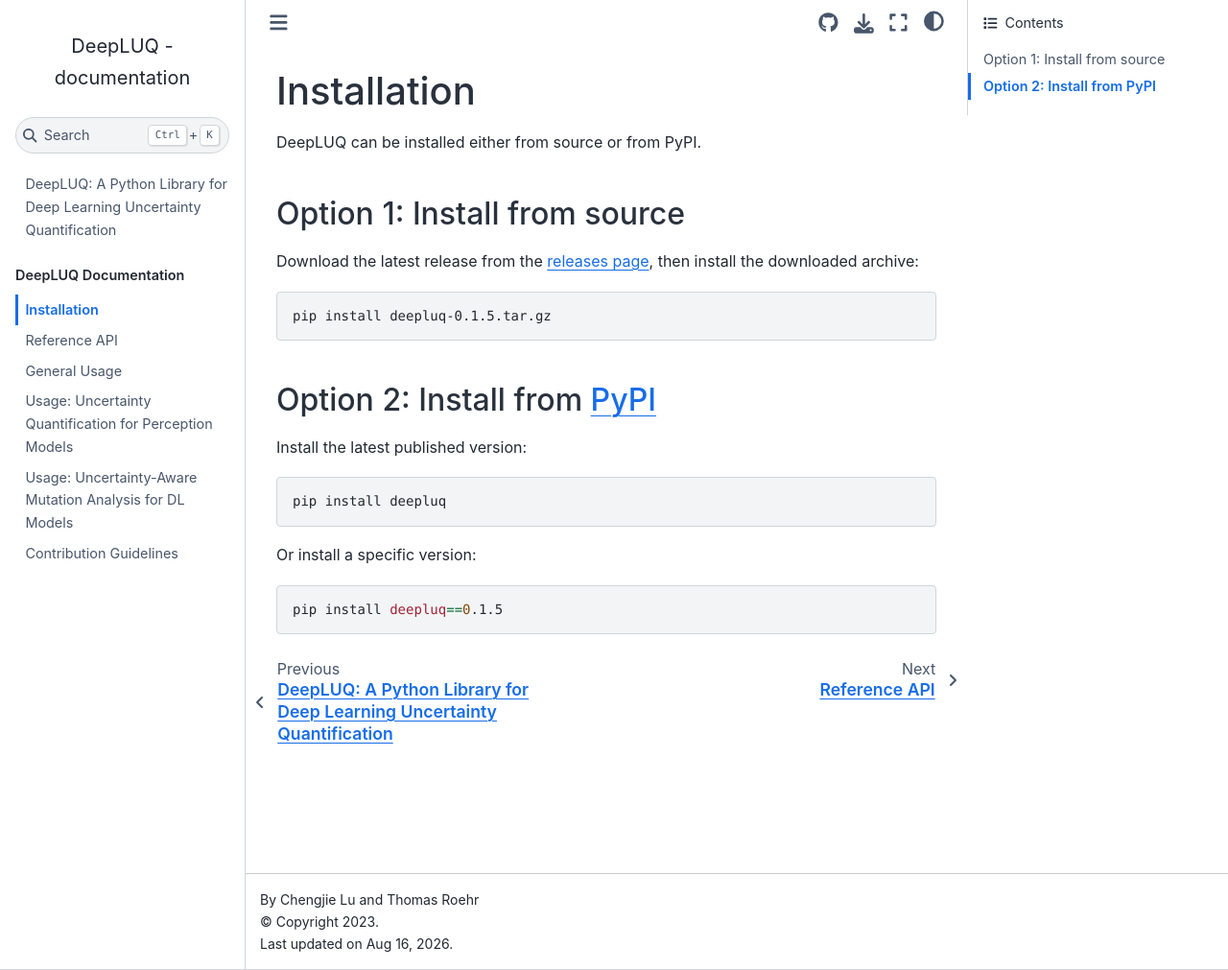
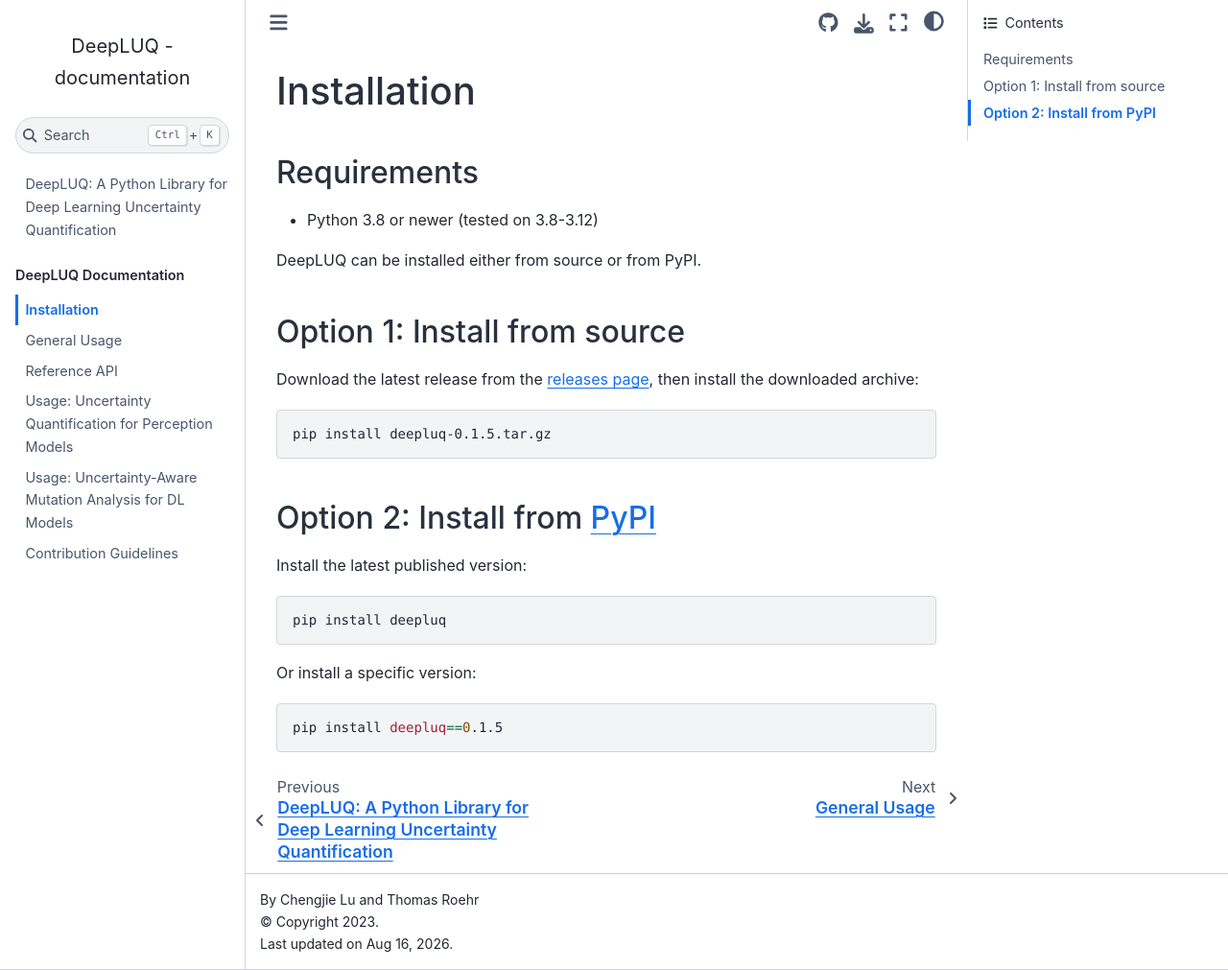
Before and after one commit to INTO-CPS-Association/DeepLUQ, a Jupyter Book: the page built from docs/install.md, in a window 1280 px wide and 1011 px high. Shown: the whole window at 96% size. Built offline with Jupyter Book 1.0.4 settings and Sphinx 7.4.7 and the Sphinx Book theme 1.1.4, drawn with Linux system fonts in a browser that asks for light colours.

Commit message:
add python version

```diff
--- a/_toc.yml
+++ b/_toc.yml
@@ -8,8 +8,8 @@ parts:
   - caption: DeepLUQ Documentation
     chapters:
       - file: docs/install
+      - file: docs/general-usage
       - file: docs/api
-      - file: docs/general-usage
       - file: docs/uq4dl
 #      - file: docs/uq4vla
       - file: docs/uq4ma
--- a/docs/install.md
+++ b/docs/install.md
@@ -1,4 +1,8 @@
 ## Installation
+
+### Requirements
+
+- Python 3.8 or newer (tested on 3.8-3.12)
 
 DeepLUQ can be installed either from source or from PyPI.
 
```
Also changed, not shown: README.md (+9 -1 lines).
